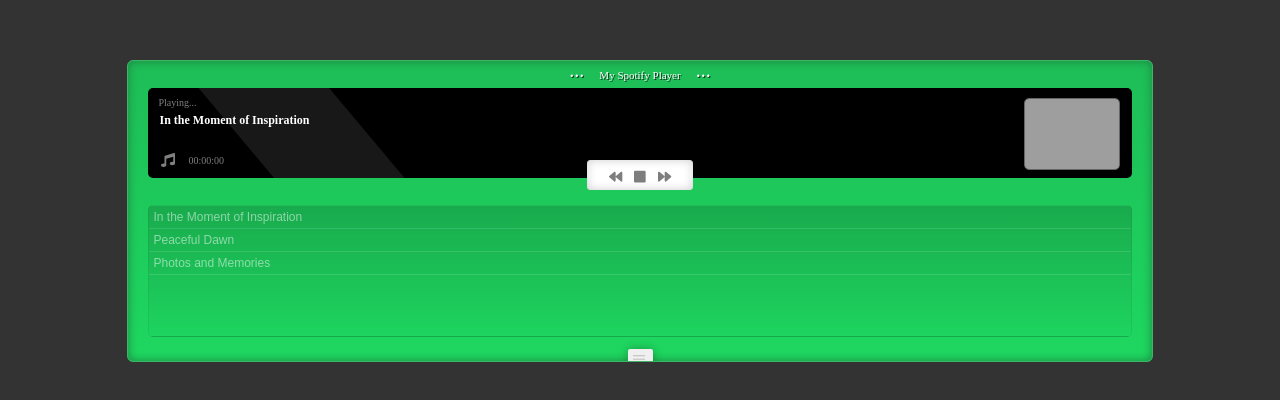
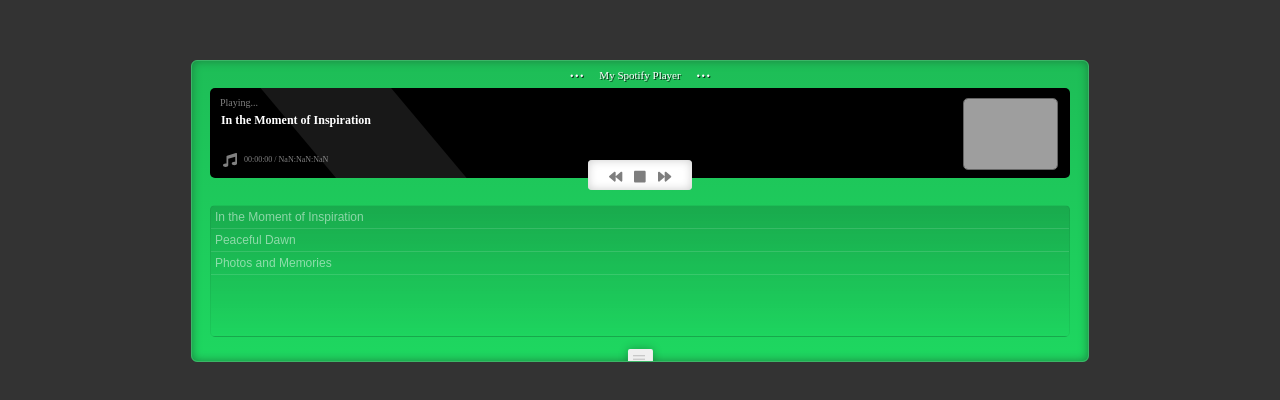
Before and after one commit to olavomello/spotify-my-player, a React (Create React App) app: page / in a window 1280 px wide. Shown: the part 132-532 px from the top of the page. Built offline with nearby package versions, Linux system fonts and the light colour scheme; grey boxes are pictures that could not be loaded; a web font is replaced by a local one.

Commit message:
Added timer ticker

```diff
--- a/src/App.css
+++ b/src/App.css
@@ -59,7 +59,7 @@
   margin-left: 15px;
 }
 .Player{
-  width:80%;
+  width:70%;
   height:300px;
   background: rgb(30,215,96);
   background: linear-gradient(0deg, rgba(30,215,96,1) 0%, rgba(30,189,87,1) 100%);
@@ -124,10 +124,11 @@
   opacity: 0.5;
 }
 .Player .Playing h6 {
-  left: 30px;
-  top: 13px;
+  left: 24px;
+  top: 12px;
   position: relative;
   float: left;
+  font-size: 8px;
 }
 .Player .Playing h2:hover,
 .Player .Playing h3:hover,
--- a/src/App.js
+++ b/src/App.js
@@ -19,6 +19,7 @@
   const [music, setMusic] = useState(0);
   const [isCompact, setIsCompact] = useState(false);
   let [playingId, setplayingId] = useState(0);
+  let [time, setTime] = useState("00:00:00");
 
   // Fakeplaylist **
   const playlist = [
@@ -51,7 +52,39 @@
   // Funcs
   useEffect(() => {
     PlayerPlay();
+    timerStart();
   }, [playingId]);
+
+  // Format
+  function timeFormat(sec) {
+    let sec_num = parseInt(sec, 10);
+    let hours = Math.floor(sec_num / 3600);
+    let minutes = Math.floor((sec_num - hours * 3600) / 60);
+    let seconds = sec_num - hours * 3600 - minutes * 60;
+
+    if (hours < 10) {
+      hours = "0" + hours;
+    }
+    if (minutes < 10) {
+      minutes = "0" + minutes;
+    }
+    if (seconds < 10) {
+      seconds = "0" + seconds;
+    }
+
+    return hours + ":" + minutes + ":" + seconds;
+  }
+
+  function timerStart() {
+    setInterval(() => {
+      const mp3Player = document.getElementById("mp3Player");
+
+      let timeNow = Math.round(mp3Player.currentTime);
+      let timeTotal = Math.round(mp3Player.duration);
+
+      setTime(timeFormat(timeNow) + " / " + timeFormat(timeTotal));
+    }, 1000);
+  }
 
   function PlayerPlay(id) {
     setMusic(playlist[playingId]);
@@ -90,9 +123,9 @@
             {isPlaying ? <img className="Cover" src={music.cover} /> : ""}
             <h2>{isPlaying ? <FontAwesomeIcon icon="music" /> : ""}</h2>
             <h1>{isPlaying ? music.name : isLoading ? "Loading..." : ""}</h1>
-            <h6>{isPlaying ? "00:00:00" : ""}</h6>
+            <h6>{isPlaying ? time : ""}</h6>
             <div className="Reflex"></div>
-            {isPlaying ? <audio src={music.url} autoPlay /> : ""}
+            {isPlaying ? <audio id="mp3Player" src={music.url} autoPlay /> : ""}
           </div>
           <div className="Nav">
             <button
```
